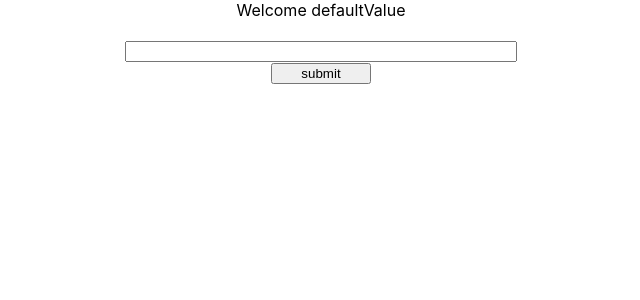
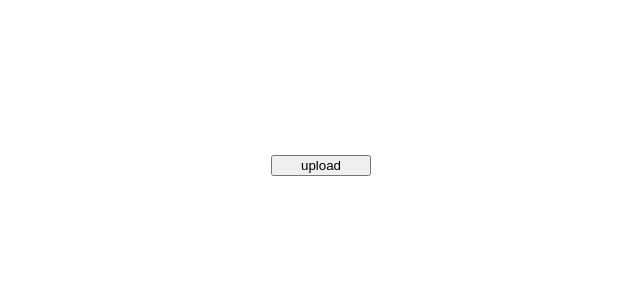
Before and after one commit to new-hire/react, a React (Create React App) app: page / in a window 1280 px wide. Shown: the top 300 px of the page, without its empty margins (319-959 px from the left). Built offline with nearby package versions, Linux system fonts and the light colour scheme.

Commit message:
[What] load image to canvas sample.

```diff
--- a/src/App.js
+++ b/src/App.js
@@ -1,6 +1,5 @@
 import React from 'react';
-import InputComponent from './InputComponent';
-import DisplayComponent from './DisplayComponent';
+import UploadImage from './component/UploadImage';
 
 const initialState = {
   displayName: 'defaultValue'
@@ -15,15 +14,30 @@ export default class App extends React.Component {
   }
   componentWillUnmount() {
   }
-  setDisplayName = (displayName) => {
-    this.setState({...displayName});
+
+  handleUploadFile = (file) => {
+    const r = new FileReader();
+    r.onload = event => {
+      const img = new Image();
+      img.onload = () => {
+        this.canvas.width = img.width;
+        this.canvas.height = img.height;
+        this.canvas.getContext('2d').drawImage(img, 0, 0);
+      };
+      img.src = event.target.result;
+    };
+    r.readAsDataURL(file);
+  };
+  handleClick = () => {
+    this.uploadImage.click();
   };
   render() {
     return (
       <div style={{textAlign: 'center'}}>
-        <DisplayComponent displayName={this.state.displayName}/>
+        <canvas ref={r => this.canvas = r} />
         <br />
-        <InputComponent setDisplayName={this.setDisplayName}/>
+        <UploadImage ref={r => this.uploadImage = r} callback={this.handleUploadFile}/>
+        <button type="button" style={{width: '100px'}} onClick={this.handleClick}>{"upload"}</button>
       </div>
     );
   }
--- /dev/null
+++ b/src/component/UploadImage.js
@@ -0,0 +1,28 @@
+import React from 'react';
+
+export default class UploadImage extends React.Component {
+  componentDidMount() {
+  }
+  componentWillUnmount() {
+  }
+  handleFile = e => {
+    const {callback} = this.props;
+    const file = e.target.files[0];
+    if (file.type.indexOf('image/png') === -1 && file.type.indexOf('image/jpeg') === -1) {
+      return;
+    }
+    if (callback)
+      callback(file);
+  };
+  click = () => {
+    this.upload.click();
+  };
+
+  render() {
+    return (
+      <div style={{display: 'none'}}>
+        <input type="file" ref={r => this.upload = r} onChange={this.handleFile} accept="image/*" hidden/>
+      </div>
+    );
+  }
+}
```
